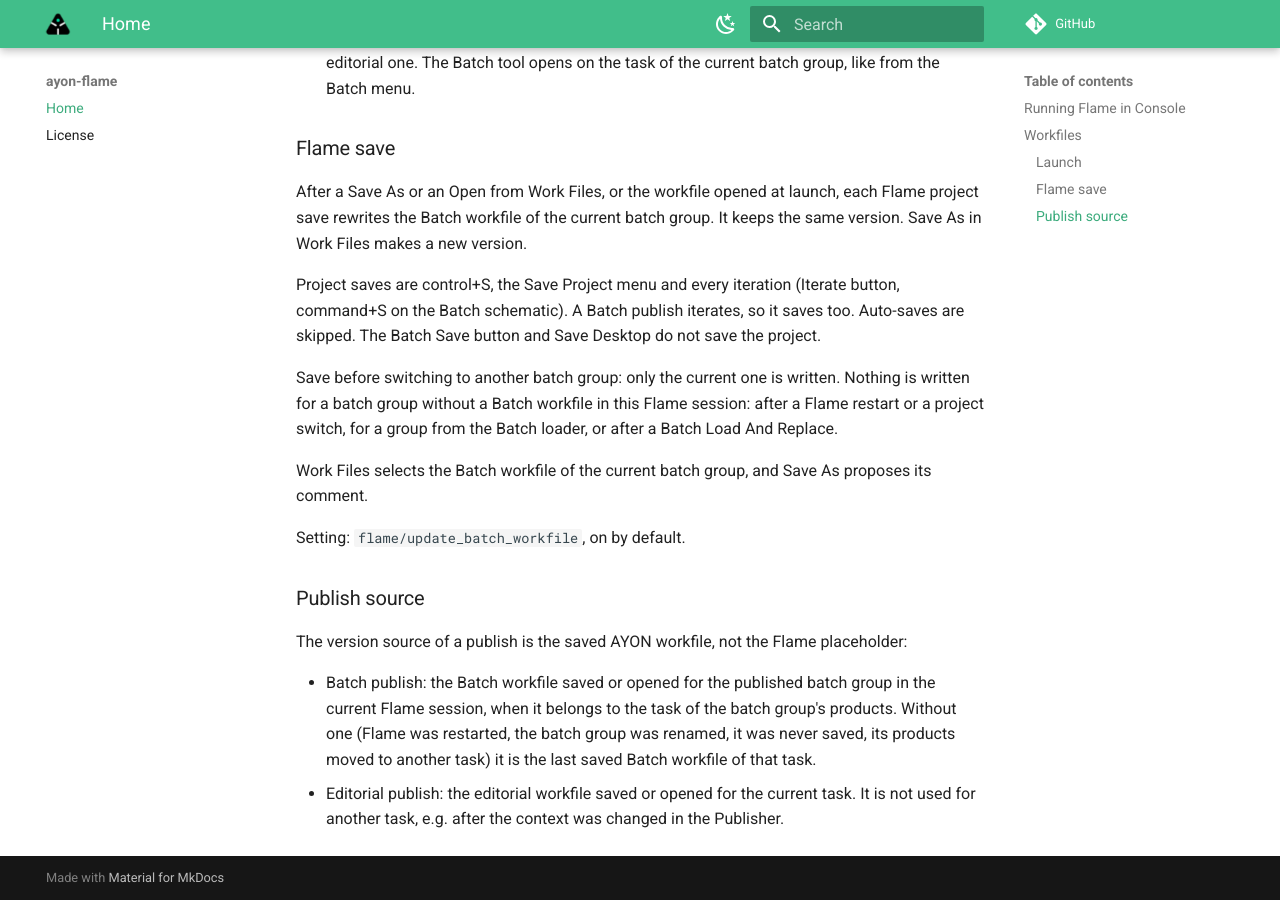
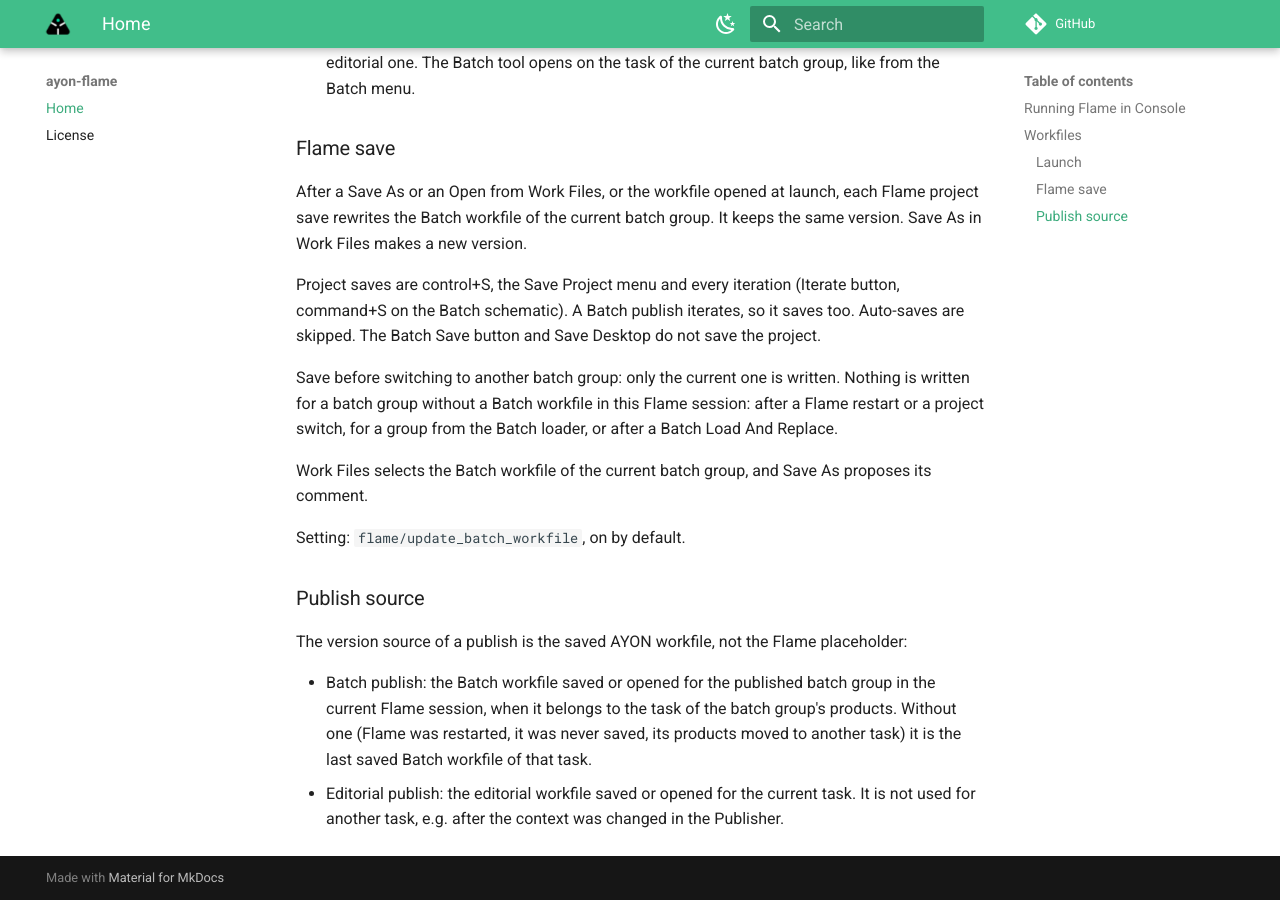
Before and after one commit to ynput/ayon-flame, an MkDocs documentation site: the page built from docs/index.md, in a window 1280 px wide and 900 px high, scrolled down 1509 px. Built offline with MkDocs 1.6.1 and Material for MkDocs 9.7.7, drawn with Linux system fonts in a browser that asks for light colours; comment, search, counter and statistics services are not loaded; the version menu is left out.

Commit message:
Stop listing a renamed batch group as losing its Batch workfile

```diff
--- a/docs/index.md
+++ b/docs/index.md
@@ -77,9 +77,9 @@
 
 - Batch publish: the Batch workfile saved or opened for the published batch
   group in the current Flame session, when it belongs to the task of the
-  batch group's products. Without one (Flame was restarted, the batch group
-  was renamed, it was never saved, its products moved to another task) it is
-  the last saved Batch workfile of that task.
+  batch group's products. Without one (Flame was restarted, it was never
+  saved, its products moved to another task) it is the last saved Batch
+  workfile of that task.
 - Editorial publish: the editorial workfile saved or opened for the current
   task. It is not used for another task, e.g. after the context was changed
   in the Publisher.
```
Also changed, not shown: 1 other file.
